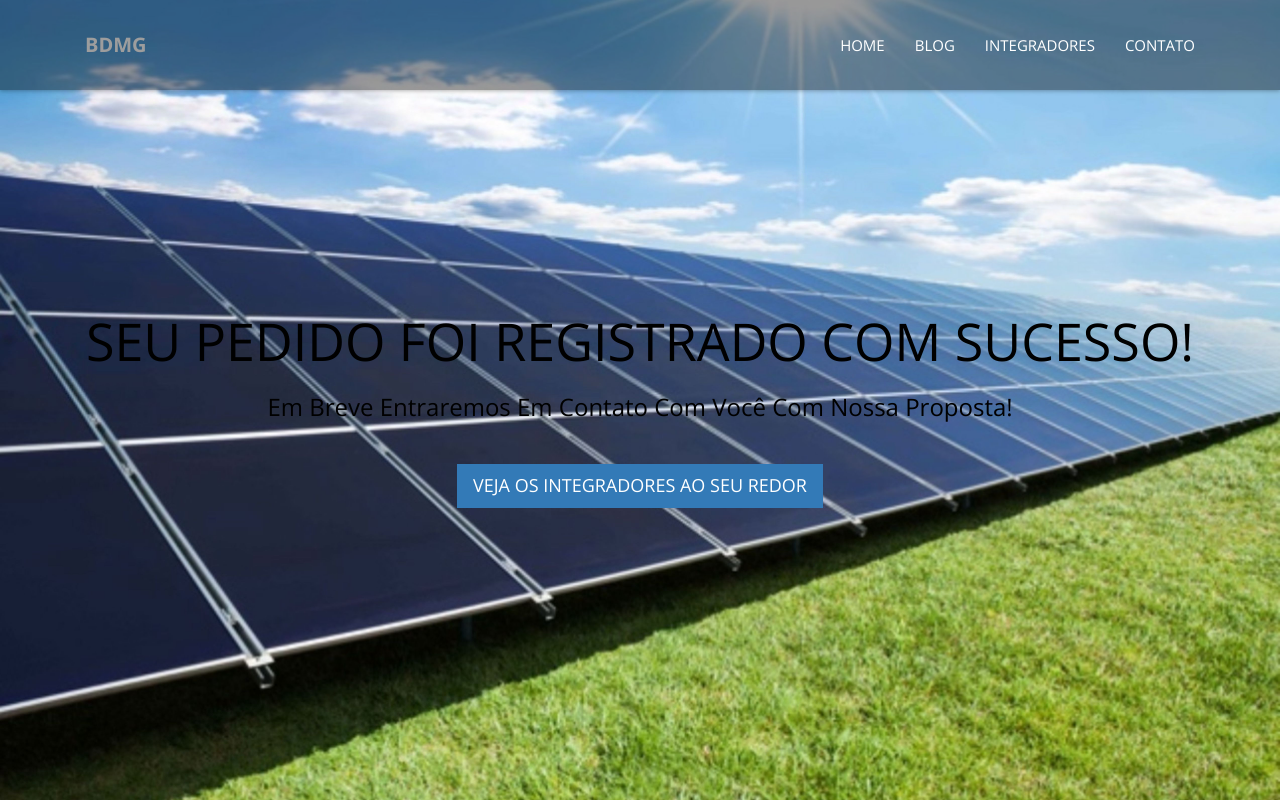
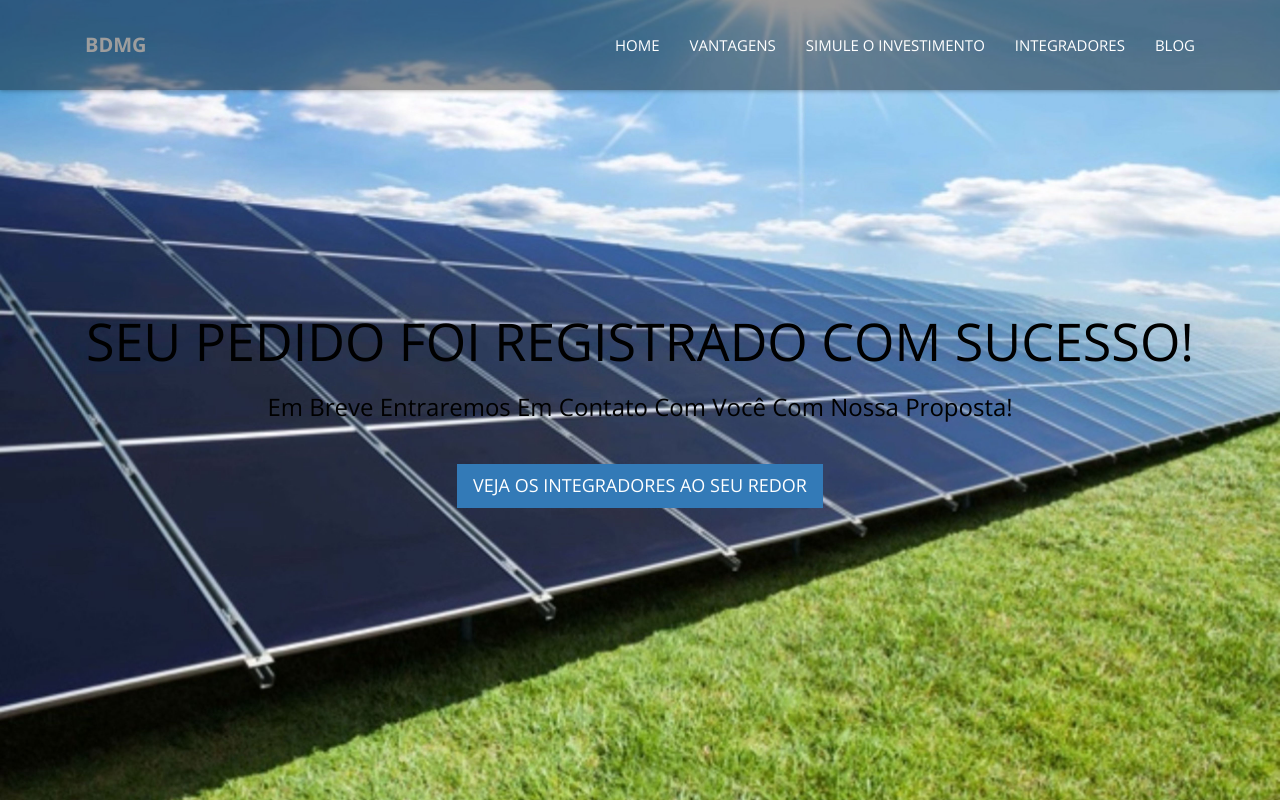
Before and after one commit to lumenlabs-hackathon-bdmg/hotsite, a plain HTML site: page public_html/request_done.html in a window 1280 px wide. Drawn offline with nearby package versions, Linux system fonts and the light colour scheme; some packages are replaced by stand-ins of ours.

Commit message:
menu optimization

```diff
--- a/public_html/request_done.html
+++ b/public_html/request_done.html
@@ -77,13 +77,14 @@
 
 				<!-- main nav -->
                 <nav class="collapse navbar-collapse navbar-right" role="navigation">
-                        <ul class="nav navbar-nav">
-                            <li><a href="index.html">Home</a></li>
-                            <li><a href="request_done.html">Blog</a></li>
-                            <li><a href="integradores.html">Integradores</a></li>
-                            <li><a href="#contact">Contato</a></li>
-                        </ul>
-                    </nav>
+                    <ul class="nav navbar-nav">
+						<li><a href="index.html">Home</a></li>
+						<li><a href="index.html#service" target="_blank">vantagens</a></li>
+                        <li><a href="index.html#simulador" target="_blank">Simule o Investimento</a></li>
+                        <li><a href="integradores.html">Integradores</a></li>
+                        <li><a href="blog/index.html">Blog</a></li>
+                    </ul>
+                </nav>
 				<!-- /main nav -->
 
             </div>
```
Also changed, not shown: public_html/integradores.html (+1 -1 lines), public_html/login_and_register_tabbed_form.html (+1 -1 lines), public_html/status.html (+3 -3 lines).
